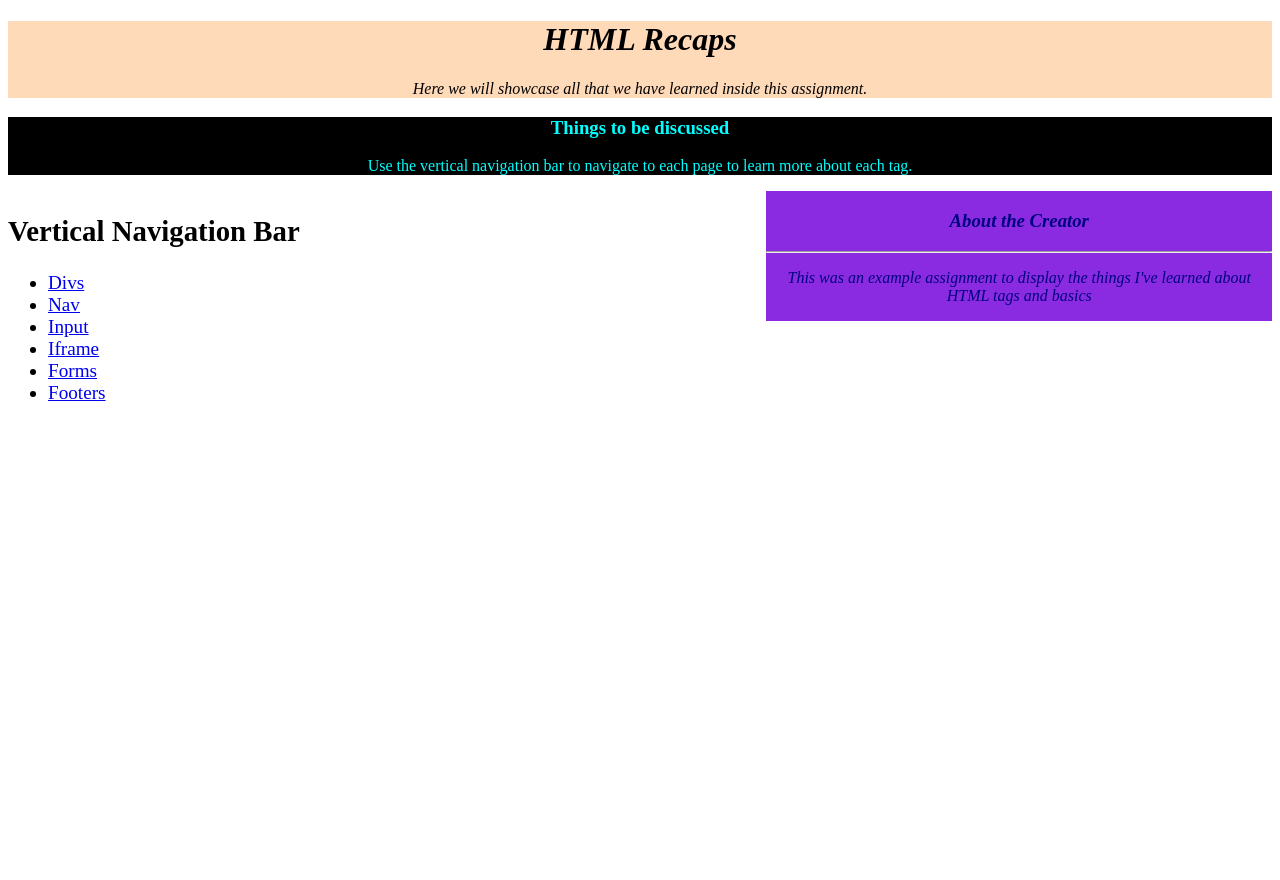
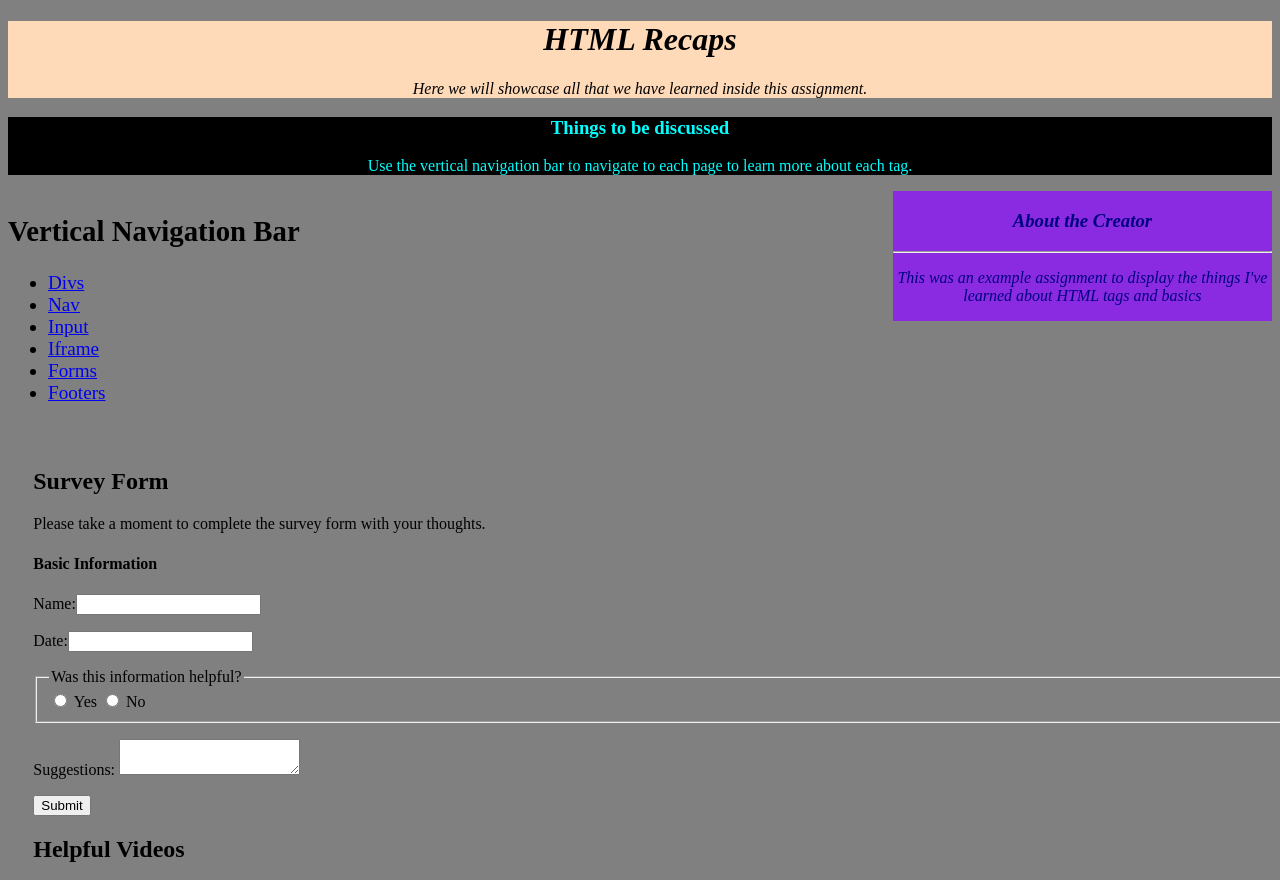
Before and after one commit to TeliciaShelton/index.html, a plain HTML site: page index.html in a window 1280 px wide. Before the commit the page ends 800 px from the top, so only its background shows below. Drawn offline with Linux system fonts and the light colour scheme; grey boxes are pictures that could not be loaded.

Commit message:
Added Form, Divs, Navigation Bar, Various Headers, and Functionality

```diff
--- a/index.html
+++ b/index.html
@@ -7,7 +7,7 @@
     <title>HTML Recap</title>
 </head>
 
-<body>
+<body style="background-color: grey;">
     <header style="text-align:center; background-color: peachpuff; font-style: italic;">
         <h1> HTML Recaps</h1>
         <p>Here we will showcase all that we have learned inside this assignment.
@@ -48,15 +48,49 @@
         </ul>
 
     </nav>
-    <article style="width: 40%; float: right; background-color: blueviolet; font-style: italic; font-size: 20 px;">
+</section>
+    <article style="width: 30%; float: right; background-color: blueviolet; font-style: italic; font-size: 20 px;">
         <header style="text-align: center; color: navy;">
             <h3>About the Creator</h3>
             <hr/>
             <p> This was an example assignment to display the things I've learned about HTML tags and basics</p>
+    </article>
+    <br/>
 
-    </article>
+    <section style="width: 100%; float: left; margin: 2% ;">
+
+        <div>
+            <h2> Survey Form</h2>
+           <p>Please take a moment to complete the survey form with your thoughts.</p>
+            <h4>Basic Information</h4>
+            <p>
+                <label>Name:<input></label>
+            </p>
+            <p>
+            <label>Date:<input></label>
+            </p>
+            <fieldset>
+                <legend> Was this information helpful? </legend>
+
+                <input type="radio" name="Yes" id="Was this information helpful?0" value="Was this information helpful?0"/>
+                <label for="Yes0"> Yes</label>
+
+                <input type="radio" name="No" id="Was this information helpful?1" value="Was this information helpful?1"/>
+                <label for="No1"> No</label>
+
+            </fieldset>
+            <p>
+                Suggestions:
+                <textarea name="Suggestions";></textarea>
+            </p>
+            <p>
+                <button type="Submit">Submit</button>
+            </p>
 
 
+        </div>
+       <h2>Helpful Videos</h2>
+       <iframe src="https://www.youtube.com/embed/UB1O30fR-EE" width="640" height="360" title="HTML for Beginners" frameborder="0" allow="accelerometer; autoplay; clipboard-write; encrypted-media; gyroscope; picture-in-picture" allowfullscreen></iframe>
 
         <p>
 
```
